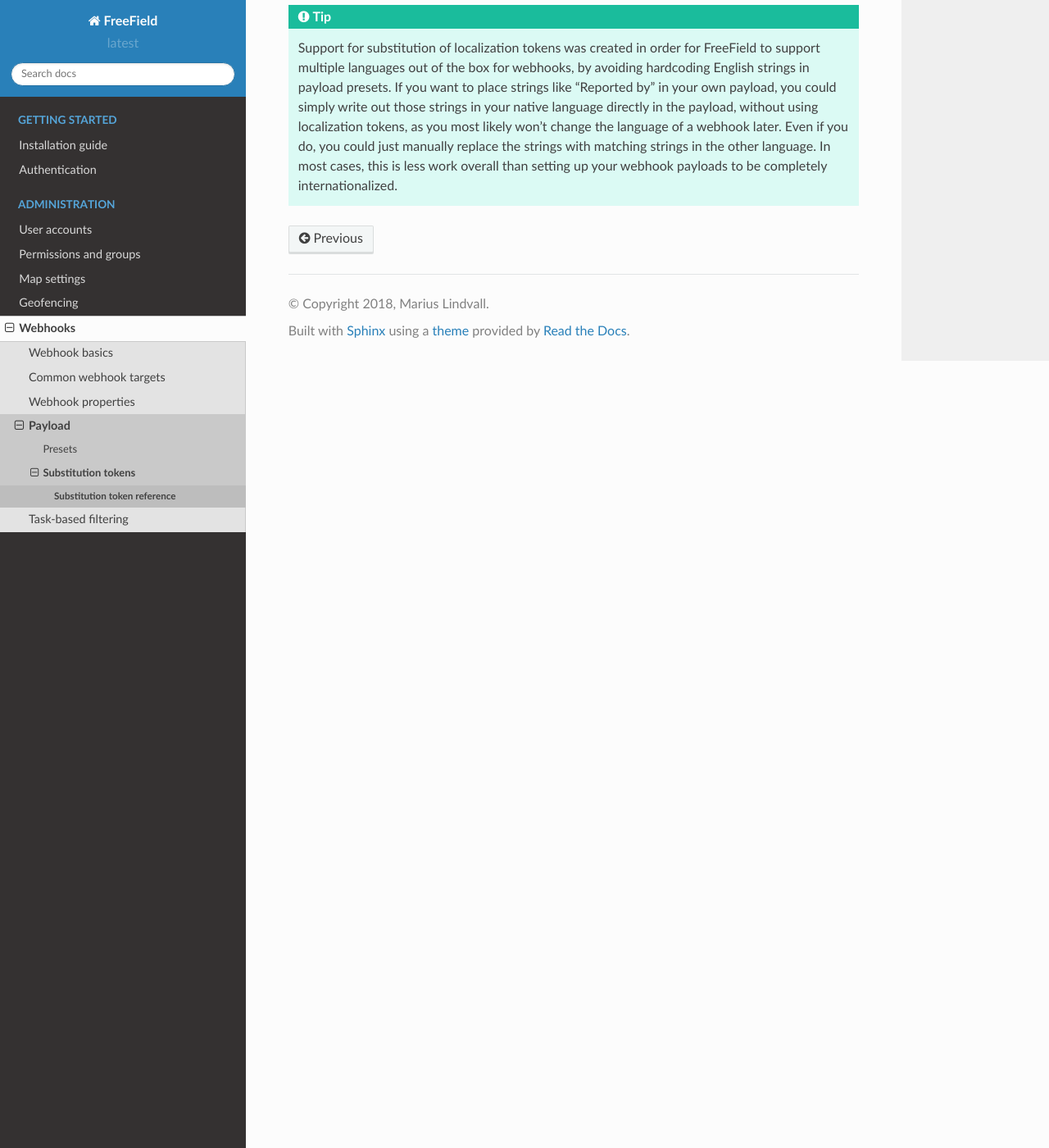
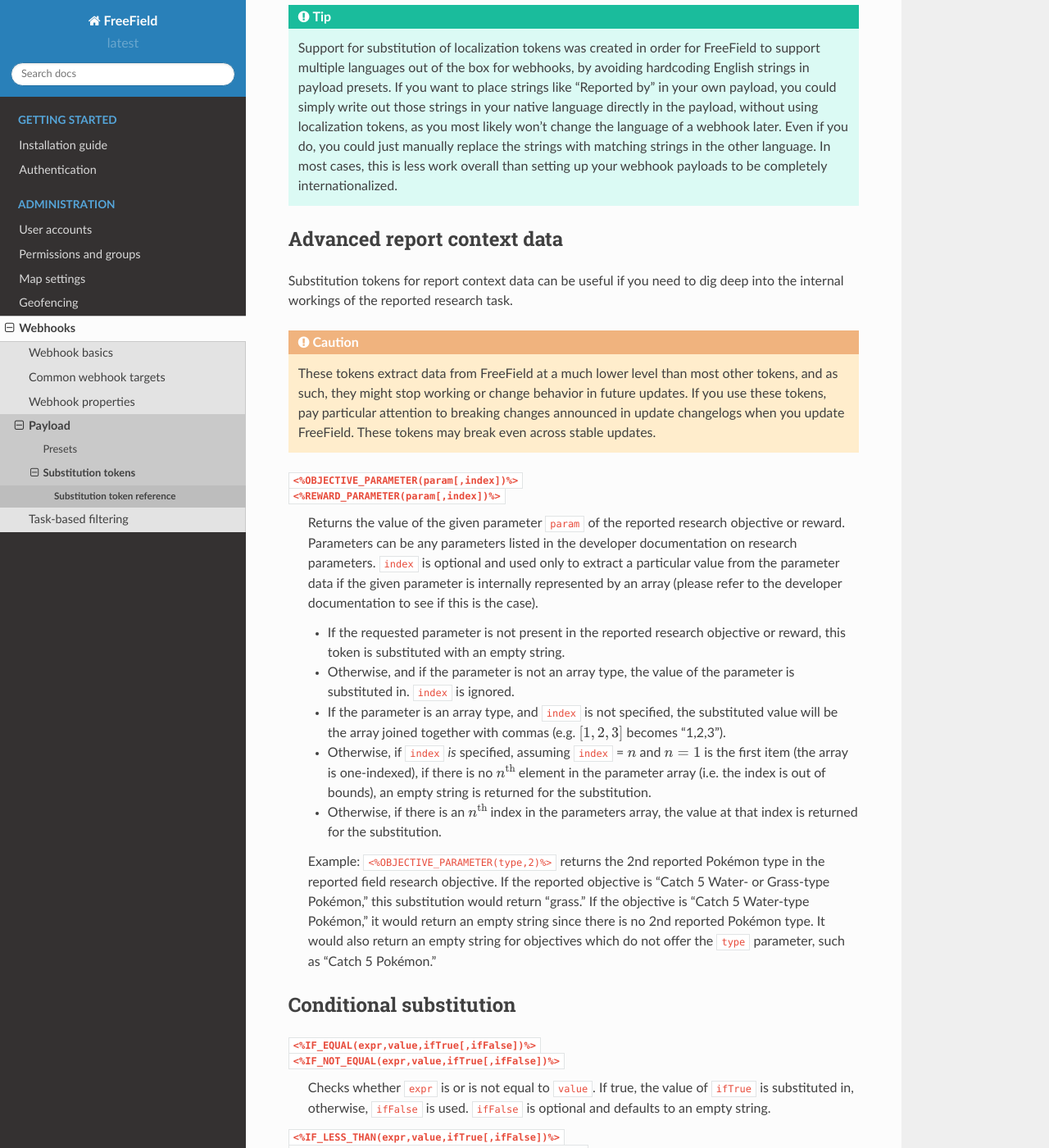
Before and after one commit to bilde2910/FreeField, a Sphinx documentation site: the page built from docs/webhooks/tokenref.rst, in a window 1280 px wide and 1400 px high, scrolled down 2698 px. Shown: the whole window at 82% size. Built offline with Sphinx 7.4.7 and the Read the Docs theme 2.0.0, drawn with Linux system fonts in a browser that asks for light colours; formulas are drawn with MathJax 3; some of the changed text lies outside the part shown.

Commit message:
Add documentation for more substitution tokens

```diff
--- a/docs/conf.py
+++ b/docs/conf.py
@@ -39,7 +39,10 @@ release = 'latest'
 # extensions coming with Sphinx (named 'sphinx.ext.*') or your custom
 # ones.
 extensions = [
+    "sphinx.ext.imgmath"
 ]
+
+imgmath_image_format = 'svg'
 
 # Add any paths that contain templates here, relative to this directory.
 templates_path = ['_templates']
--- a/docs/webhooks/tokenref.rst
+++ b/docs/webhooks/tokenref.rst
@@ -4,6 +4,10 @@ Substitution token reference
 This is a list of all payload substitution tokens available and implemented in
 FreeField. For information on implementing them into your payloads, please see
 :ref:`sub-token-overview` on the main webhooks documentation page.
+
+.. |br| raw:: html
+
+   <br />
 
 Pokéstop information
 --------------------
@@ -130,3 +134,83 @@ to Internationalization in the developer documentation.
          just manually replace the strings with matching strings in the other
          language. In most cases, this is less work overall than setting up your
          webhook payloads to be completely internationalized.
+
+Advanced report context data
+----------------------------
+
+Substitution tokens for report context data can be useful if you need to dig
+deep into the internal workings of the reported research task.
+
+.. caution:: These tokens extract data from FreeField at a much lower level than
+             most other tokens, and as such, they might stop working or change
+             behavior in future updates. If you use these tokens, pay particular
+             attention to breaking changes announced in update changelogs when
+             you update FreeField. These tokens may break even across stable
+             updates.
+
+``<%OBJECTIVE_PARAMETER(param[,index])%>`` |br| ``<%REWARD_PARAMETER(param[,index])%>``
+   Returns the value of the given parameter ``param`` of the reported research
+   objective or reward. Parameters can be any parameters listed in the developer
+   documentation on research parameters. ``index`` is optional and used only to
+   extract a particular value from the parameter data if the given parameter is
+   internally represented by an array (please refer to the developer
+   documentation to see if this is the case).
+
+   -  If the requested parameter is not present in the reported research
+      objective or reward, this token is substituted with an empty string.
+
+   -  Otherwise, and if the parameter is not an array type, the value of the
+      parameter is substituted in. ``index`` is ignored.
+
+   -  If the parameter is an array type, and ``index`` is not specified, the
+      substituted value will be the array joined together with commas (e.g.
+      :math:`[1, 2, 3]` becomes "1,2,3").
+
+   -  Otherwise, if ``index`` *is* specified, assuming ``index`` = :math:`n` and
+      :math:`n=1` is the first item (the array is one-indexed), if there is no
+      :math:`n^\text{th}` element in the parameter array (i.e. the index is out
+      of bounds), an empty string is returned for the substitution.
+
+   -  Otherwise, if there is an :math:`n^\text{th}` index in the parameters
+      array, the value at that index is returned for the substitution.
+
+   Example: ``<%OBJECTIVE_PARAMETER(type,2)%>`` returns the 2nd reported Pokémon
+   type in the reported field research objective. If the reported objective is
+   "Catch 5 Water- or Grass-type Pokémon," this substitution would return
+   "grass." If the objective is "Catch 5 Water-type Pokémon," it would return an
+   empty string since there is no 2nd reported Pokémon type. It would also
+   return an empty string for objectives which do not offer the ``type``
+   parameter, such as "Catch 5 Pokémon."
+
+Conditional substitution
+------------------------
+
+``<%IF_EQUAL(expr,value,ifTrue[,ifFalse])%>`` |br| ``<%IF_NOT_EQUAL(expr,value,ifTrue[,ifFalse])%>``
+   Checks whether ``expr`` is or is not equal to ``value``. If true, the value
+   of ``ifTrue`` is substituted in, otherwise, ``ifFalse`` is used. ``ifFalse``
+   is optional and defaults to an empty string.
+
+``<%IF_LESS_THAN(expr,value,ifTrue[,ifFalse])%>`` |br| ``<%IF_LESS_OR_EQUAL(expr,value,ifTrue[,ifFalse])%>`` |br| ``<%IF_GREATER_THAN(expr,value,ifTrue[,ifFalse])%>`` |br| ``<%IF_GREATER_OR_EQUAL(expr,value,ifTrue[,ifFalse])%>``
+   Converts ``expr`` and ``value`` to floating-point numbers :math:`e` and
+   :math:`v`, and evaluates :math:`e < v`, :math:`e \leq v`, :math:`e > v`, or
+   :math:`e \geq v` depending on your selected operation. If true, the value of
+   ``ifTrue`` is substituted in, otherwise, ``ifFalse`` is used. ``ifFalse`` is
+   optional and defaults to an empty string.
+
+``<%IF_EMPTY(expr,ifTrue[,ifFalse])%>`` |br| ``<%IF_NOT_EMPTY(expr,ifTrue[,ifFalse])%>``
+   Short-hand for ``<%IF_EQUAL(expr,,ifTrue,ifFalse)%>``. Checks whether
+   ``expr`` is or is not an empty string. If true, the value of ``ifTrue`` is
+   substituted in, otherwise, ``ifFalse`` is used. ``ifFalse`` is optional and
+   defaults to an empty string.
+
+``<%FALLBACK(expr,fallback)%>``
+   Short-hand for ``<%IF_NOT_EMPTY(expr,expr,fallback)%>``. Checks whether or
+   not ``expr`` is an empty string. If it is not, ``expr`` is substituted in,
+   otherwise, ``fallback`` is used.
+
+String manipulation
+-------------------
+
+``<%PAD_LEFT(string,length[,padString])%>`` |br| ``<%PAD_RIGHT(string,length[,padString])%>``
+   Left- or right-pads the given ``string`` to the given ``length`` using
+   ``padString``. If ``padString`` is not specified, " " (space) is used.
```
